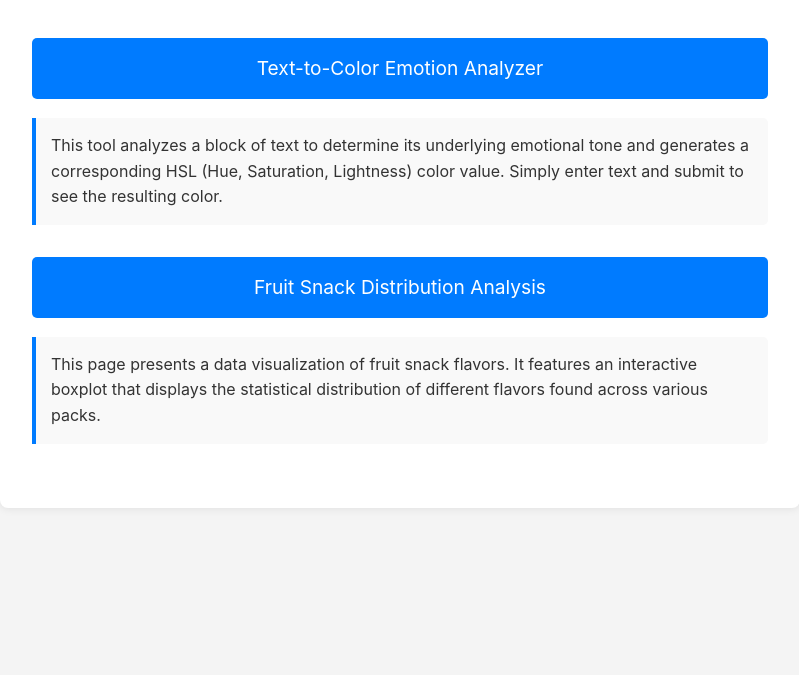
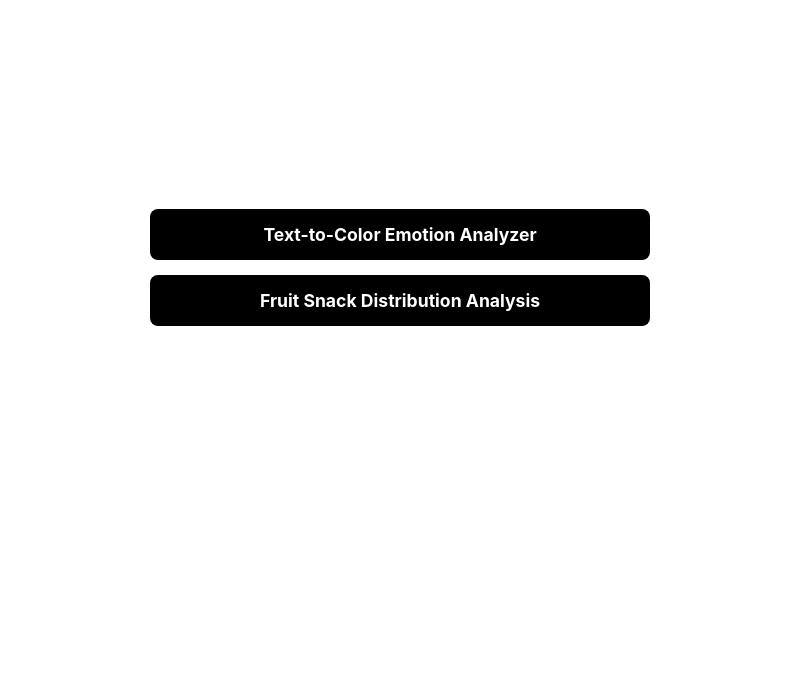
Before and after one commit to BenjaminRongey/BenjaminRongey.github.io, a plain HTML site: page index.html in a window 1280 px wide. Shown: the part 125-800 px from the top of the page, without its empty margins (240-1039 px from the left). Drawn offline with Linux system fonts and the light colour scheme.

Commit message:
Changes.

```diff
--- a/index.html
+++ b/index.html
@@ -6,23 +6,15 @@
     <title>Project Landing Page</title>
     <link rel="stylesheet" href="style.css">
 </head>
-<body class="landing-page">
+<body>
 
-    <div class="container">
-        <h1>My Projects</h1>
-
+    <main class="content-container">
         <!-- Link to the Text Analyzer Page -->
         <a href="analyze.html" class="project-link">Text-to-Color Emotion Analyzer</a>
-        <div class="description">
-            <p>This tool analyzes a block of text to determine its underlying emotional tone and generates a corresponding HSL (Hue, Saturation, Lightness) color value. Simply enter text and submit to see the resulting color.</p>
-        </div>
 
         <!-- Link to the Gummies Analysis Page -->
         <a href="gummies.html" class="project-link">Fruit Snack Distribution Analysis</a>
-        <div class="description">
-            <p>This page presents a data visualization of fruit snack flavors. It features an interactive boxplot that displays the statistical distribution of different flavors found across various packs.</p>
-        </div>
-    </div>
+    </main>
 
 </body>
 </html>
--- a/style.css
+++ b/style.css
@@ -162,53 +162,26 @@ button:hover {
     display: none !important;
 }
 
-/* --- Styles for Landing Page (index.html) --- */
-
-body.landing-page {
-    /* Override default body flexbox styles for a standard document flow */
-    display: block;
-    padding: 2em;
-    background-color: #f4f4f4;
-    line-height: 1.6;
-}
-
-.container {
-    max-width: 800px;
-    margin: auto;
-    background: #fff;
-    padding: 2em;
-    border-radius: 8px;
-    box-shadow: 0 0 10px rgba(0,0,0,0.1);
-}
-
-.landing-page h1 {
-    color: #1a1a1a;
-    text-align: center;
-    margin-bottom: 1.5em;
-}
+/* --- Styles for Index Page (index.html) --- */
 
 .project-link {
     display: block;
-    background-color: #007bff;
-    color: #ffffff;
-    padding: 15px 20px;
-    margin-bottom: 1em;
-    border-radius: 5px;
+    width: 100%;
+    padding: 15px;
+    margin-bottom: 15px;
+    border-radius: 8px;
+    border: none;
+    background-color: #000;
+    color: #fff;
+    font-family: inherit;
+    font-size: 1.1rem;
+    font-weight: bold;
+    text-align: center;
     text-decoration: none;
-    font-size: 1.2em;
-    text-align: center;
-    transition: background-color 0.3s;
+    transition: box-shadow 0.2s;
 }
 
 .project-link:hover {
-    background-color: #0056b3;
-    color: #ffffff; /* Explicitly set color to prevent overrides */
+    box-shadow: 0 0 8px rgba(0, 123, 255, 0.5);
+    color: #fff;
 }
-
-.description {
-    background-color: #f9f9f9;
-    border-left: 4px solid #007bff;
-    padding: 15px;
-    margin-bottom: 2em;
-    border-radius: 0 5px 5px 0;
-}
```
